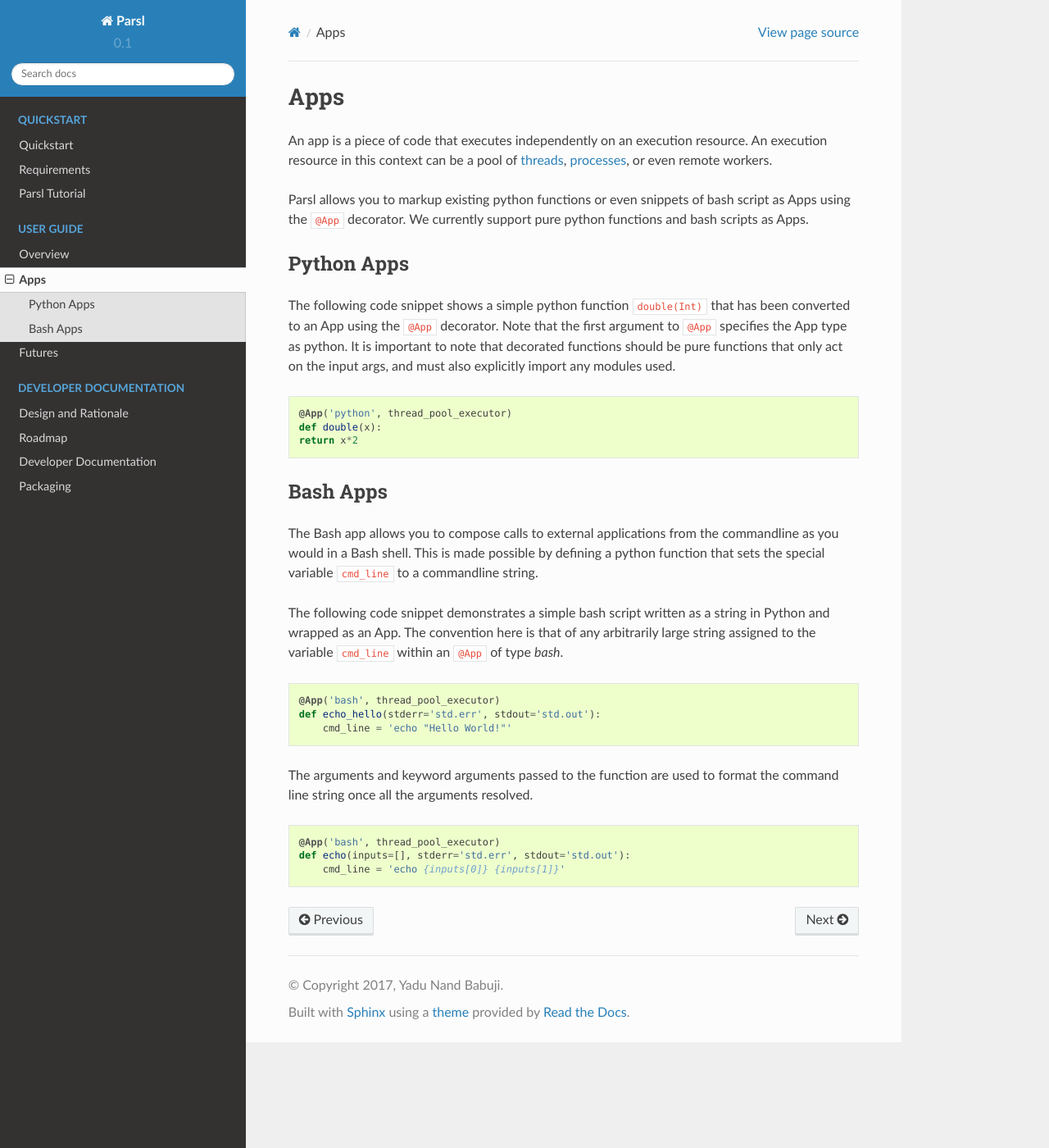
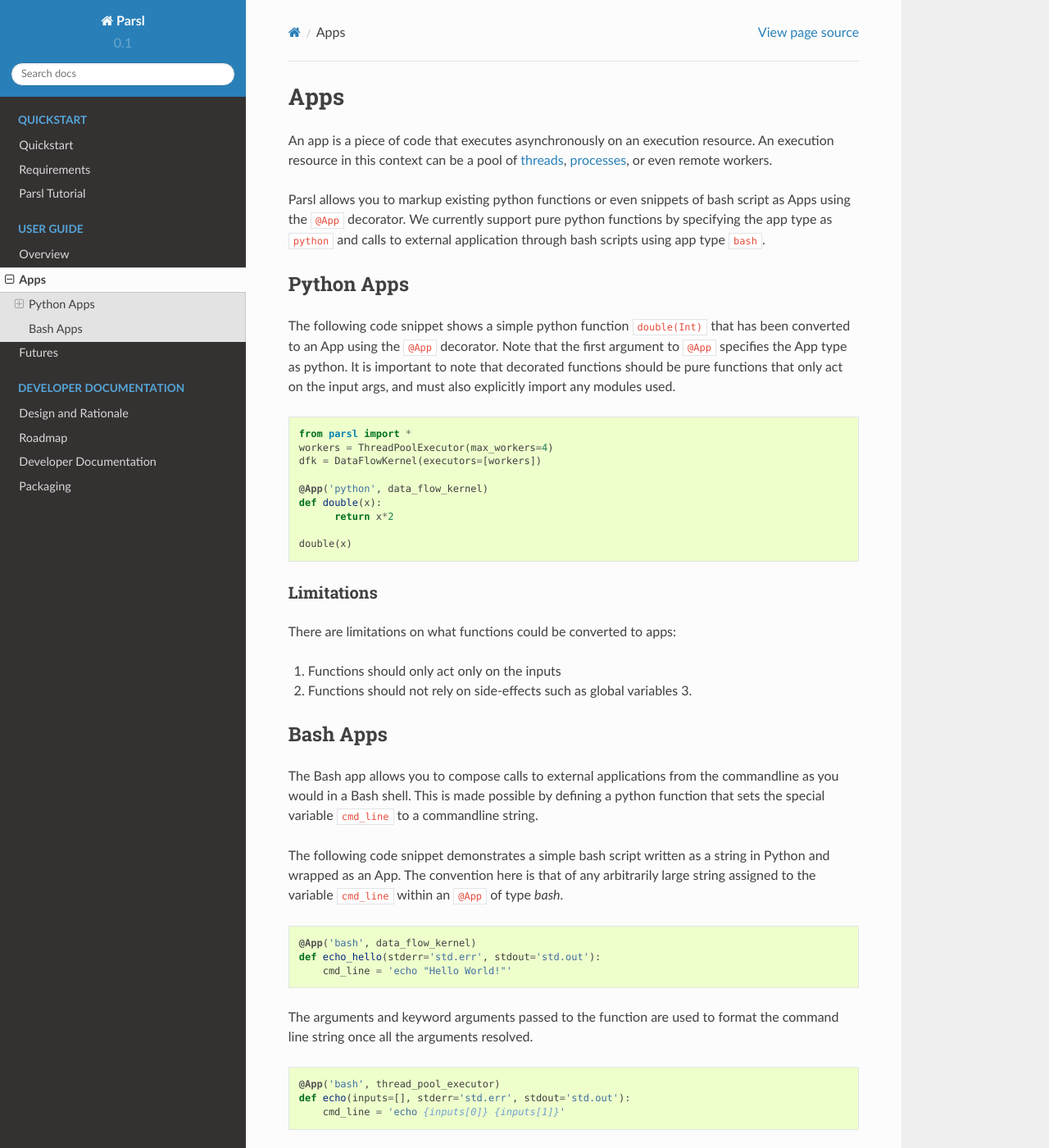
Before and after one commit to Parsl/parsl, a Sphinx documentation site: the page built from docs/userguide/apps.rst, in a window 1280 px wide and 1400 px high. Shown: the whole window at 82% size. Built offline with Sphinx 7.4.7 and the Read the Docs theme 2.0.0, drawn with Linux system fonts in a browser that asks for light colours.

Commit message:
Updates to docs

```diff
--- a/docs/userguide/apps.rst
+++ b/docs/userguide/apps.rst
@@ -1,20 +1,39 @@
 Apps
 ====
 
-An app is a piece of code that executes independently on an execution resource. An execution resource in this context can be a pool of `threads <https://en.wikipedia.org/wiki/Thread_(computing)>`_, `processes <https://en.wikipedia.org/wiki/Process_(computing)>`_, or even remote workers.
+An app is a piece of code that executes asynchronously on an execution resource.
+An execution resource in this context can be a pool of `threads <https://en.wikipedia.org/wiki/Thread_(computing)>`_, `processes <https://en.wikipedia.org/wiki/Process_(computing)>`_, or even remote workers.
 
-Parsl allows you to markup existing python functions or even snippets of bash script as Apps using the ``@App`` decorator. We currently support pure python functions and bash scripts as Apps.
+Parsl allows you to markup existing python functions or even snippets of bash script as Apps using the ``@App`` decorator.
+We currently support pure python functions by specifying the app type as ``python`` and calls to external application through bash scripts using app type ``bash``.
 
 Python Apps
 -----------
 
-The following code snippet shows a simple python function ``double(Int)`` that has been converted to an App using the ``@App`` decorator. Note that the first argument to ``@App`` specifies the App type as python. It is important to note that decorated functions should be pure functions that only act on the input args, and must also explicitly import any modules used.
+The following code snippet shows a simple python function ``double(Int)`` that has been converted to an App using the ``@App`` decorator.
+Note that the first argument to ``@App`` specifies the App type as python. It is important to note that decorated functions should be pure
+functions that only act on the input args, and must also explicitly import any modules used.
 
 .. code-block:: python
 
-       @App('python', thread_pool_executor)
+       from parsl import *
+       workers = ThreadPoolExecutor(max_workers=4)
+       dfk = DataFlowKernel(executors=[workers])
+
+       @App('python', data_flow_kernel)
        def double(x):
-       return x*2
+             return x*2
+
+       double(x)
+Limitations
+^^^^^^^^^^^
+
+There are limitations on what functions could be converted to apps:
+
+1. Functions should only act only on the inputs
+2. Functions should not rely on side-effects such as global variables
+   3.
+
 
 Bash Apps
 ---------
@@ -28,7 +47,7 @@
 
 .. code-block:: python
 
-       @App('bash', thread_pool_executor)
+       @App('bash', data_flow_kernel)
        def echo_hello(stderr='std.err', stdout='std.out'):
            cmd_line = 'echo "Hello World!"'
 
```
